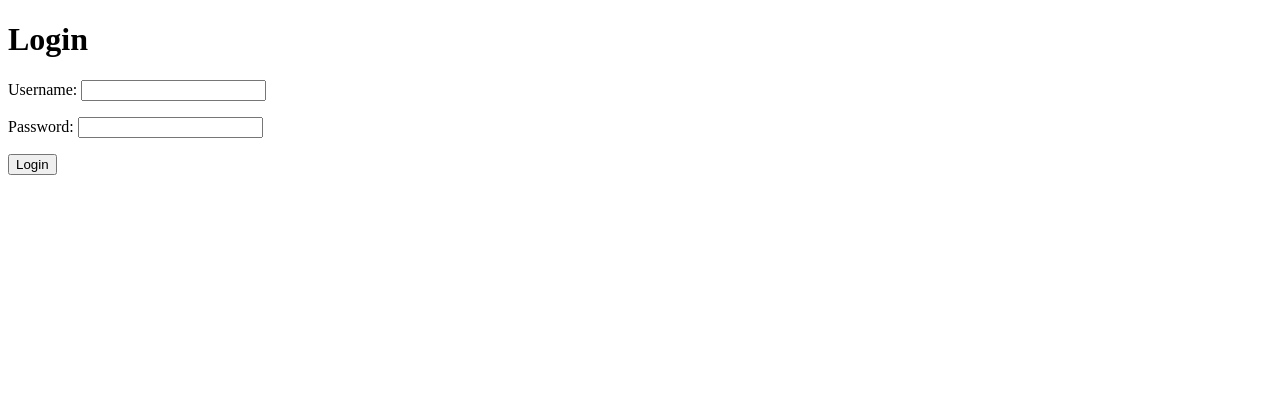
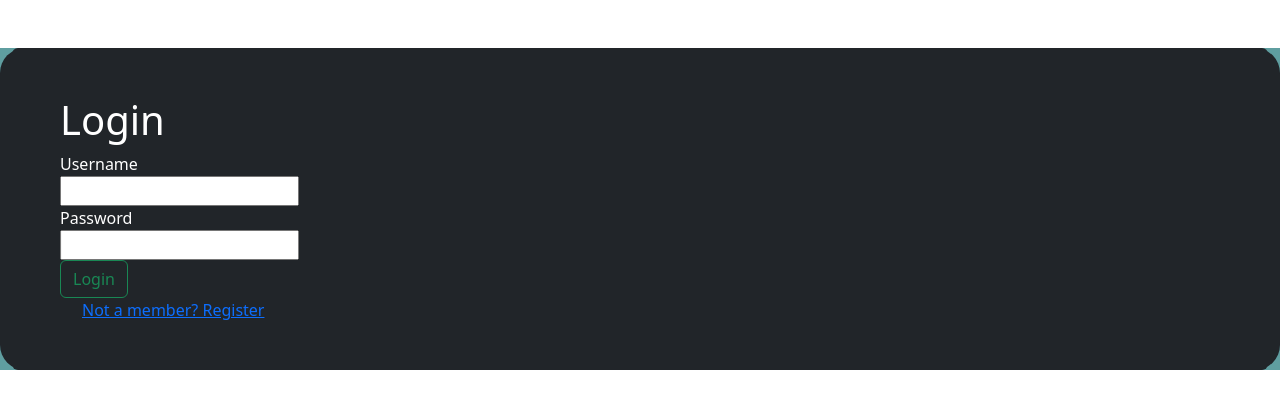
Before and after one commit to zahrasalehi/unloginable, a Django app: page /auth/login/ in a window 1280 px wide. Shown: the top 409 px of the page. Run offline with Django 4.2, Linux system fonts and the light colour scheme.

Commit message:
Now you cant login :)) using rotateY just 1 degree

```diff
--- a/unloginable/authentication/templates/authentication/index.html
+++ b/unloginable/authentication/templates/authentication/index.html
@@ -1,6 +1,11 @@
 <!DOCTYPE html>
 <html lang="en">
 <head>
+    <meta charset="utf-8">
+    <meta name="viewport"
+          content="width=device-width, initial-scale=1">
+    <link href="https://cdn.jsdelivr.net/npm/bootstrap@5.3.0/dist/css/bootstrap.min.css" rel="stylesheet">
+    <script src="https://cdn.jsdelivr.net/npm/bootstrap@5.3.0/dist/js/bootstrap.bundle.min.js"></script>
     {% block title %}
         <title>Home Page</title>
     {% endblock %}
--- a/unloginable/authentication/templates/authentication/login.html
+++ b/unloginable/authentication/templates/authentication/login.html
@@ -1,11 +1,76 @@
 {% extends "authentication/index.html" %}
+{% block title %}
+
+    <title>Login Page</title>
+    <style>
+        #back {
+            background-color: cadetblue;
+            background-size: 100%;
+
+            animation-name: mymove;
+
+        }
+
+        #rounders {
+            border-radius: 25px;
+        }
+
+        #findIt {
+            width: auto;
+            animation-name: mymove;
+        }
+
+        #reverseY {
+            transform: rotateY(1deg);
+        }
+
+        #forms {
+            left: auto;
+
+        }
+
+        @keyframes mymove {
+            from {
+                left: 0px;
+            }
+            to {
+                left: 200px;
+            }
+        }
+
+    </style>
+{% endblock %}
 {% block content %}
 
-    <h1>Login</h1>
-    <form method="POST" action="">
-        {% csrf_token %}
-        {{ form.as_p }}
-        <button type="submit">Login</button>
-    </form>
+    <div id="back">
+        <div id="rounders" class="container-fluid bg-dark">
+            <div class="container-fluid p-5 my-5 bg-dark text-white rounded">
+                <form method="POST" action="" class="form-horizontal">
+                    <div id="forms" class="form-group has-success">
+                        <h1>Login</h1>
+                        {% csrf_token %}
+                        <label class="control-label col-sm-2" for="id1">Username</label>
+                        <div class="col-sm-6">
+                            {{ form.username }}
+                        </div>
+                    </div>
+                    <div class="form-group has-success">
+                        <label class="control-label col-sm-2"
+                               for="id2">Password</label>
+                        <div id="reverseY" class="col-sm-6">
+                            {{ form.password }}
+
+                        </div>
+                    </div>
+                    <button id="findIt" type="button" class="btn btn-outline-success">Login</button>
+                </form>
+                <div class="container">
+
+                    <a href="{% url 'users:signup' %}">Not a member? Register</a>
+
+                </div>
+            </div>
+        </div>
+    </div>
 
 {% endblock %}
--- a/unloginable/unloginable/settings.py
+++ b/unloginable/unloginable/settings.py
@@ -42,7 +42,8 @@ ROOT_URLCONF = 'unloginable.urls'
 TEMPLATES = [
     {
         'BACKEND': 'django.template.backends.django.DjangoTemplates',
-        'DIRS': [],
+
+        'DIRS': [BASE_DIR / 'authentication/templates'],
         'APP_DIRS': True,
         'OPTIONS': {
             'context_processors': [
```
Also changed, not shown: unloginable/db.sqlite3.
